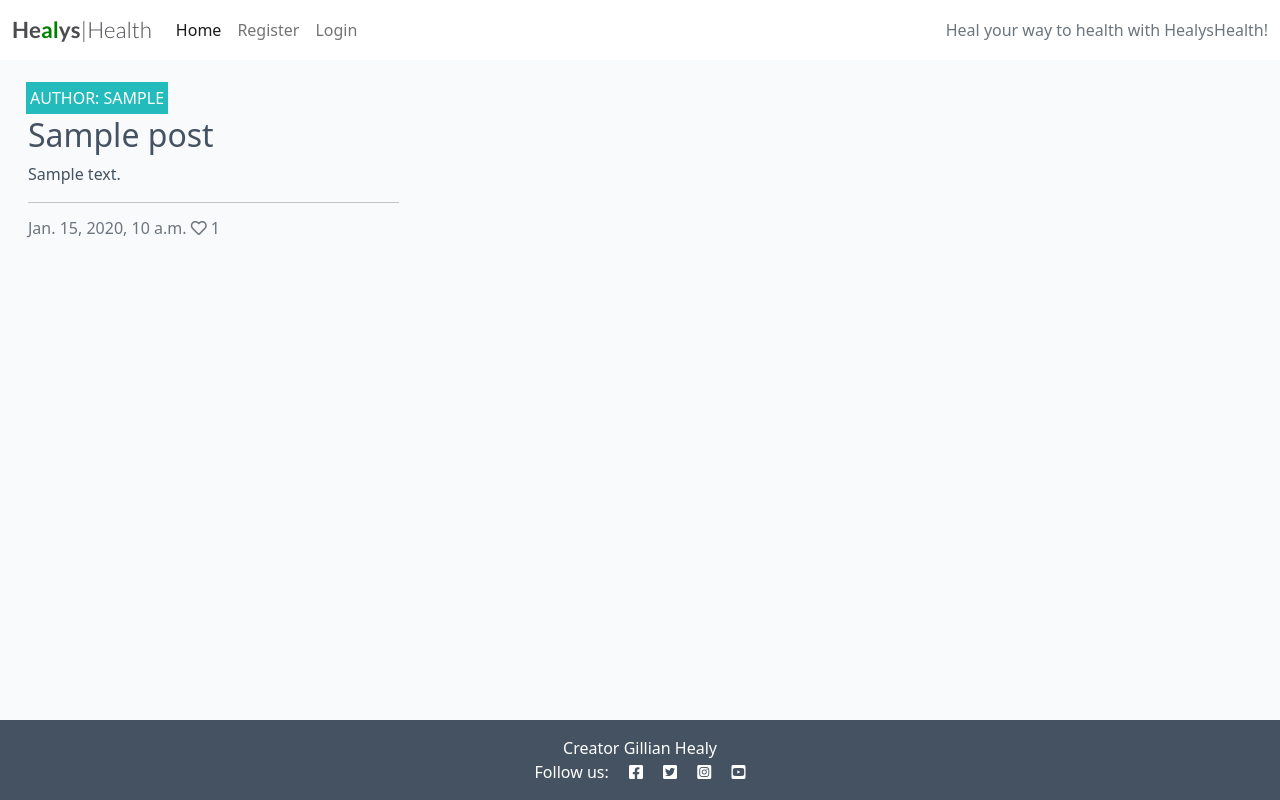
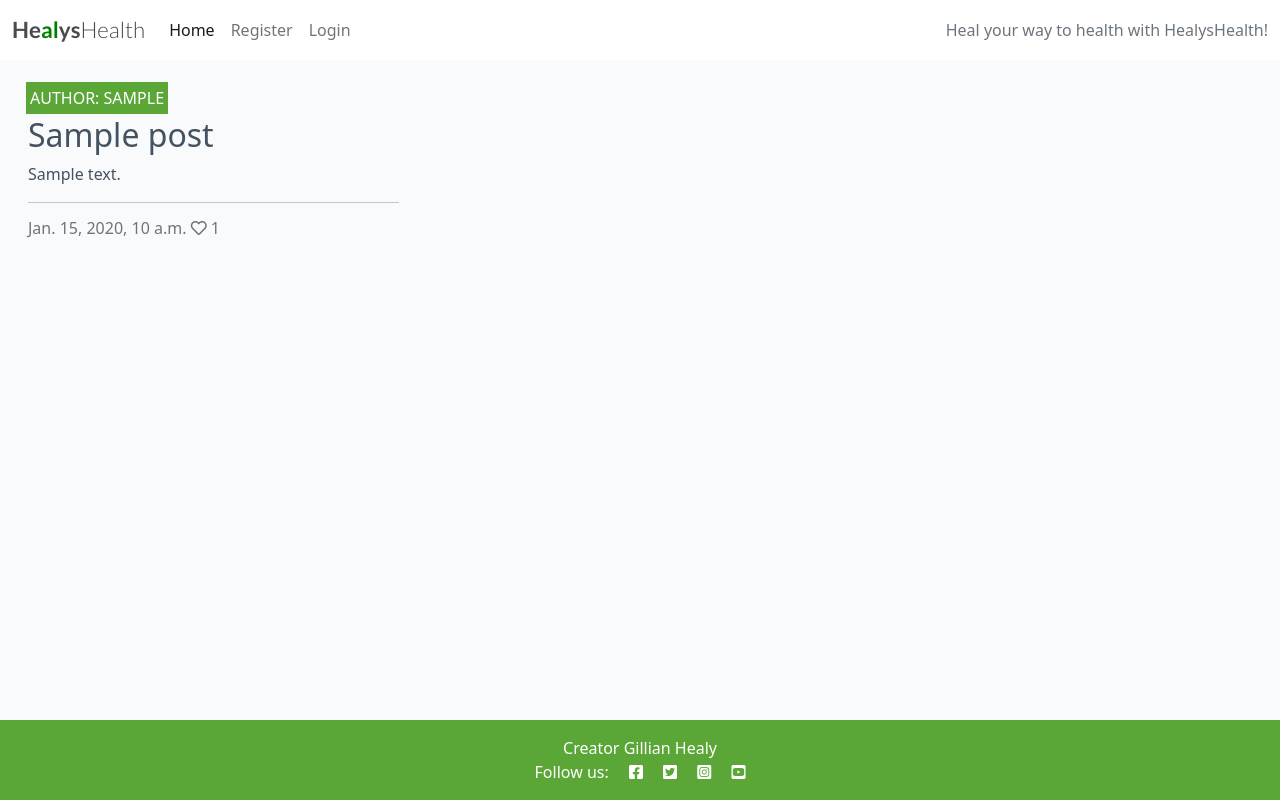
Before and after one commit to healygi/PP4, a Django app: page / in a window 1280 px wide. Run offline with Django 3.2, Linux system fonts and the light colour scheme; tables that the repository leaves empty hold one stand-in row (values such as "Sample post").

Commit message:
update css- change color scheme and logo. Cleared cache to fix bug but css not updating. shutting down and restarting. push before exiting.

```diff
--- a/static/css/style.css
+++ b/static/css/style.css
@@ -9,7 +9,7 @@ body {
     color: #4A4A4F;
 }
 
-.red-o {
+.green-al {
     color: green;
 }
 
@@ -43,7 +43,7 @@ body {
     bottom: 5%;
     min-width: 30%;
     left: -2px;
-    background-color: #23BBBB;
+    background-color: #5aa738;
 }
 
 .author {
@@ -79,10 +79,10 @@ body {
     right: 90%;
     height: 100%;
     width: 150%;
-    background: #445261;
+    background: #5aa738;
     -webkit-transform: skew(15deg);
     -moz-transform: skew(15deg);
-    transform: skew(15deg);
+    transform: skew(0deg);
     z-index: 100;
 }
 
@@ -140,3 +140,7 @@ body {
     background: transparent;
     border: none;
 }
+
+.footer {
+    background-color: #5aa738;
+}
--- a/templates/base.html
+++ b/templates/base.html
@@ -26,8 +26,8 @@
 
     <nav class="navbar navbar-expand-lg navbar-light bg-white">
         <div class="container-fluid">
-            <a class="navbar-brand" href="{% url 'home' %}"><span class="brand">He<span class="red-o">al</span>ys<span
-                        class="thin">|Health</span></span></span></a>
+            <a class="navbar-brand" href="{% url 'home' %}"><span class="brand">He<span class="green-al">al</span>ys<span
+                        class="thin"><i class="fa-solid fa-head-side-brain"></i>Health</span></span></span></a>
             <button class="navbar-toggler" type="button" data-bs-toggle="collapse" data-bs-target="#navbarText"
                 aria-controls="navbarText" aria-expanded="false" aria-label="Toggle navigation">
                 <span class="navbar-toggler-icon"></span>
```
